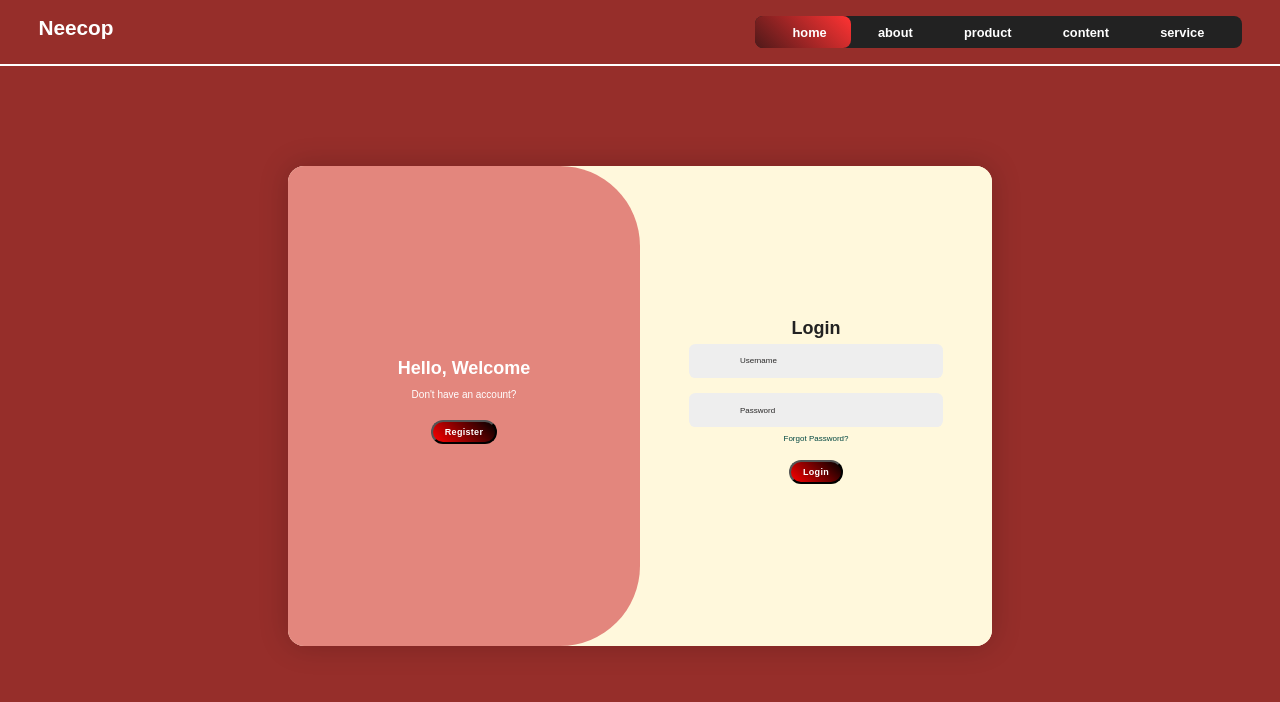
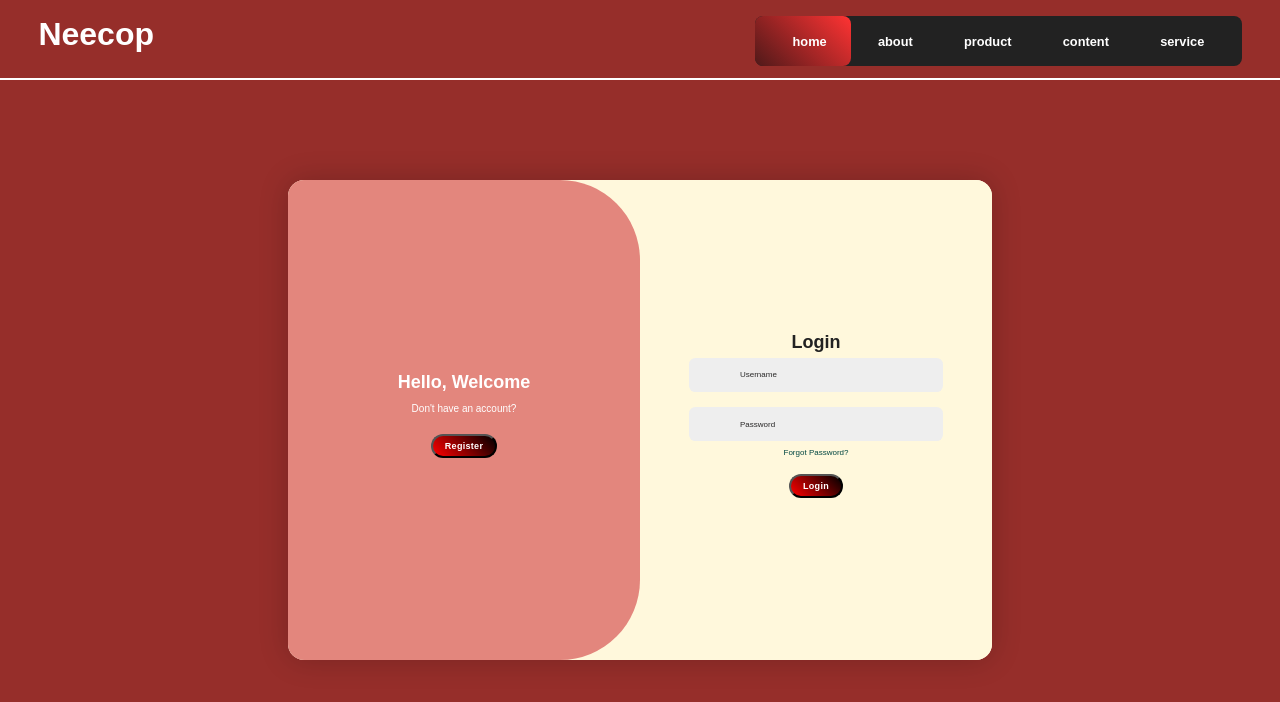
Before and after one commit to kumkumthakur2411/Neecop, a React (Vite) app: page / in a window 1280 px wide. Shown: the top 702 px of the page. Built offline with nearby package versions, Linux system fonts and the light colour scheme.

Commit message:
full frontend

```diff
--- a/src/components/Header.module.css
+++ b/src/components/Header.module.css
@@ -1,21 +1,16 @@
 .nav{
     display: flex;
     width: 100vw;
-    height:9%;
+    height:80px;
     justify-content: space-between;
     color:white;
     padding: 2vh 3vw;
     border-bottom: 2px solid white ;
 }
-.logo{
-    font-size: 1.3em;
-    padding-bottom:1vh;
-    font-weight: 600;
-}
 .nav2{
     position: relative;
     width: 38vw;
-    height:100%;
+    height:50px;
     background-color: #222;
     border-radius: 8px;
     display: flex;
```
